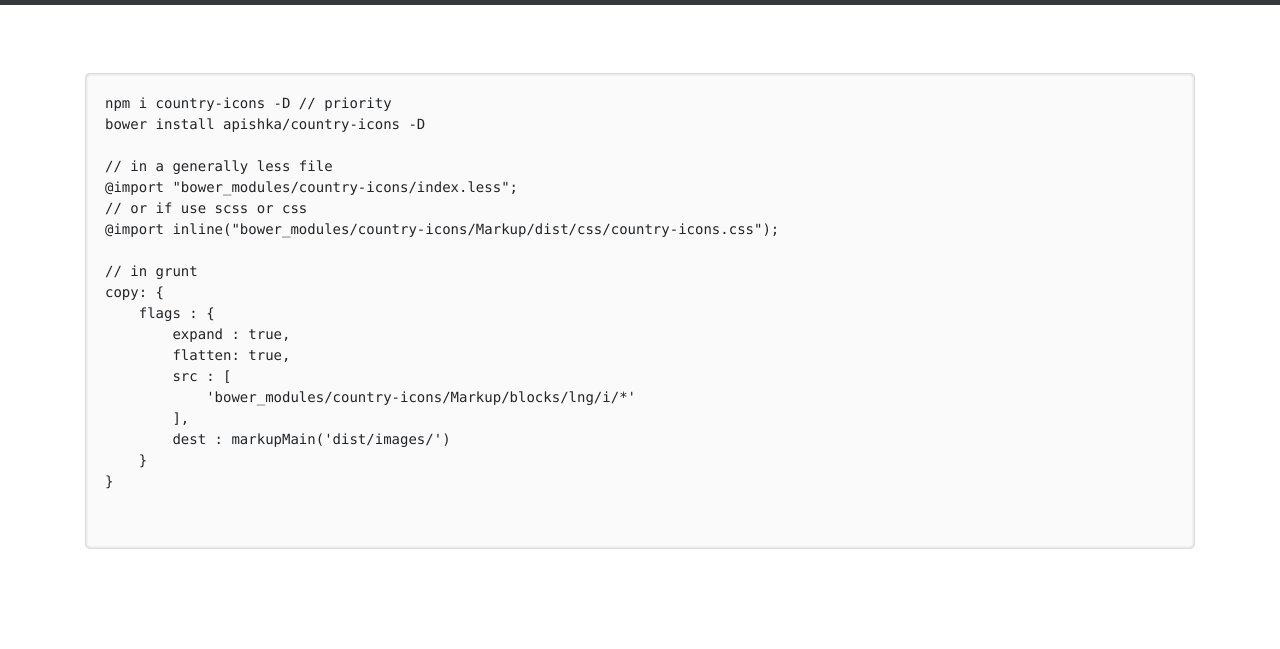
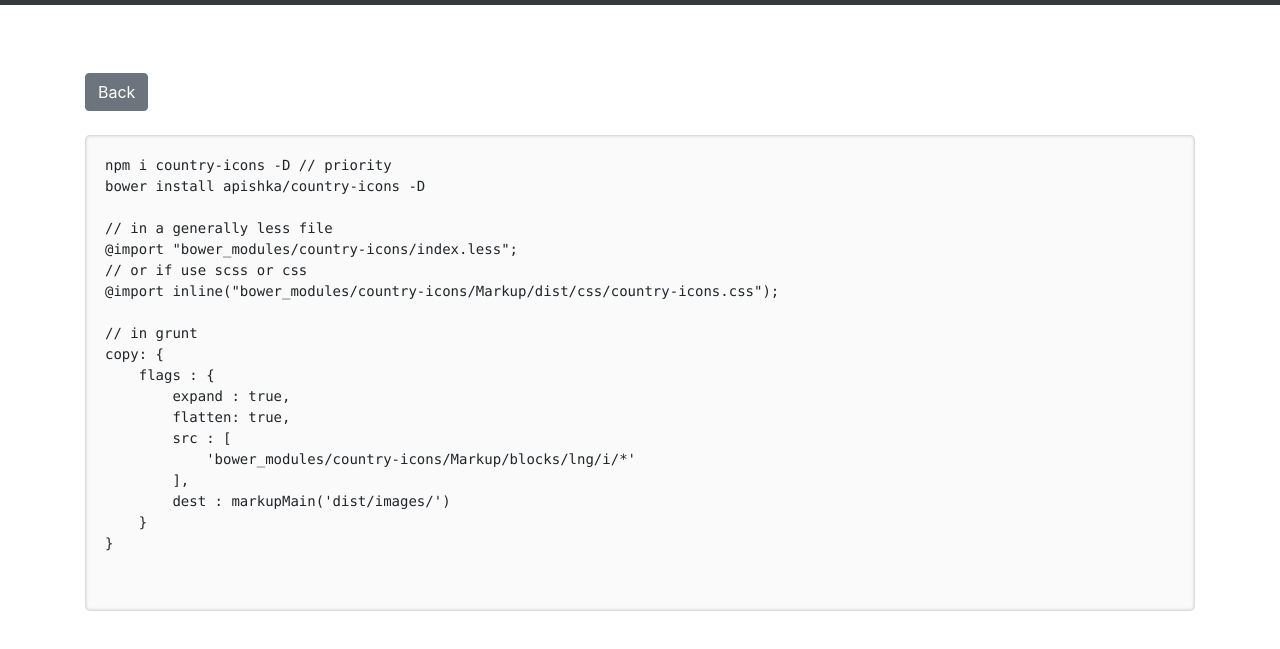
Before and after one commit to apishka/country-icons, a website built with webpack: page index.html at #!/install in a window 1280 px wide. Shown: the part 51-700 px from the top of the page. Built offline with nearby package versions, Linux system fonts and the light colour scheme; some packages are replaced by stand-ins of ours; files whose address does not match are found by name.

Commit message:
added a back button

```diff
--- a/src/modules/install/install.html
+++ b/src/modules/install/install.html
@@ -1,4 +1,9 @@
 <div class="controller" ng-controller="installPage">
+    <a tabindex="1" href="/country-icons/#!/" class="btn btn-secondary">Back</a>
+
+    <br/>
+    <br/>
+
     <div class="languages" style="text-align:left">
         <pre>
 npm i country-icons -D // priority
```
